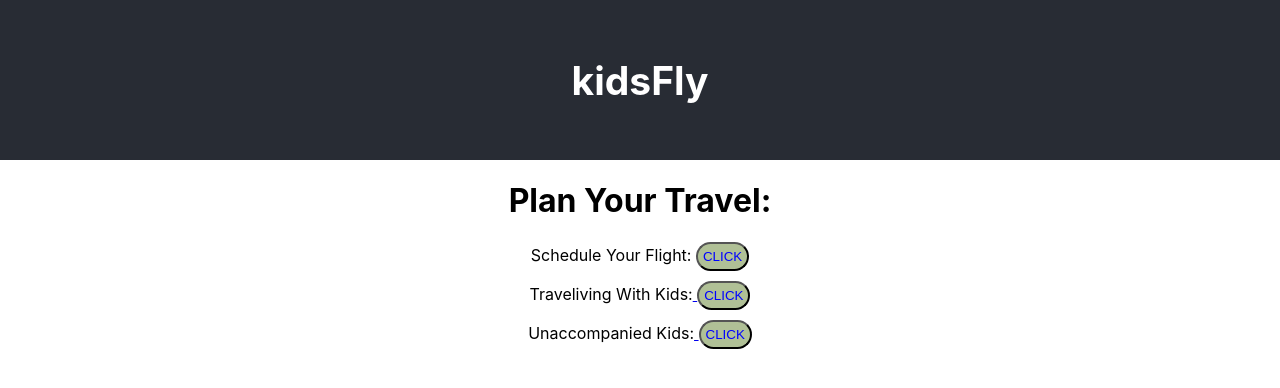
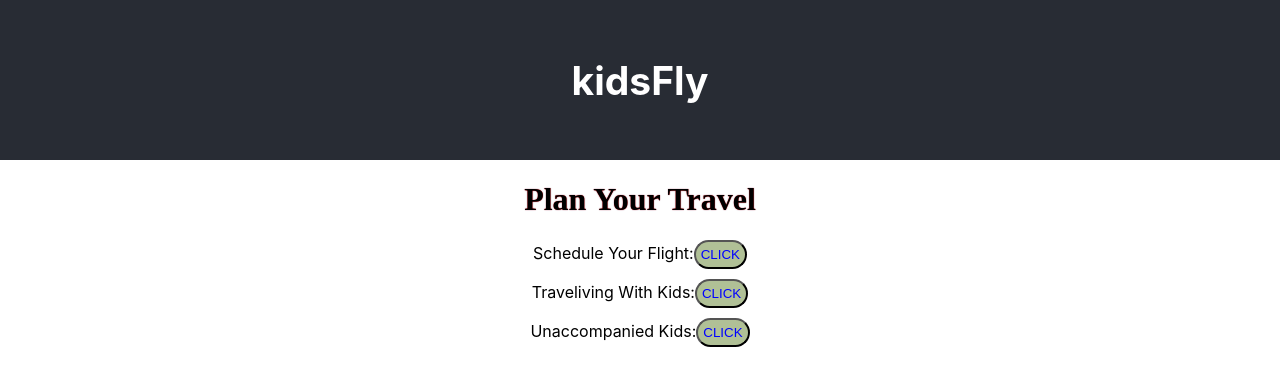
Before and after one commit to kids-fly/frontend, a React (Create React App) app: page / in a window 1280 px wide. Shown: the top 388 px of the page. Built offline with nearby package versions, Linux system fonts and the light colour scheme.

Commit message:
added more styles

```diff
--- a/src/components/PlanTravel.js
+++ b/src/components/PlanTravel.js
@@ -13,24 +13,27 @@ const Button = styled.button`
   margin-bottom: 10px;
 `;
 
+const H1 = styled.h1`
+  font-family: "Serif ", "Georgia ";
+  text-shadow: 0 0 1px #ff0000, 0 0 2px #c5ecfd;
+`;
+
 function PlanTravel() {
   return (
     <div>
-      <h1>Plan Your Travel:</h1>
-      Schedule Your Flight:{" "}
+      <H1>Plan Your Travel</H1>
+      Schedule Your Flight:
       <Link to="/bookflight">
         <Button>Click</Button>
       </Link>
       <br />
       Traveliving With Kids:
       <Link to="/requestform">
-        {" "}
         <Button>Click</Button>
       </Link>
       <br />
       Unaccompanied Kids:
       <Link to="/requestform">
-        {" "}
         <Button>Click</Button>
       </Link>
     </div>
```
